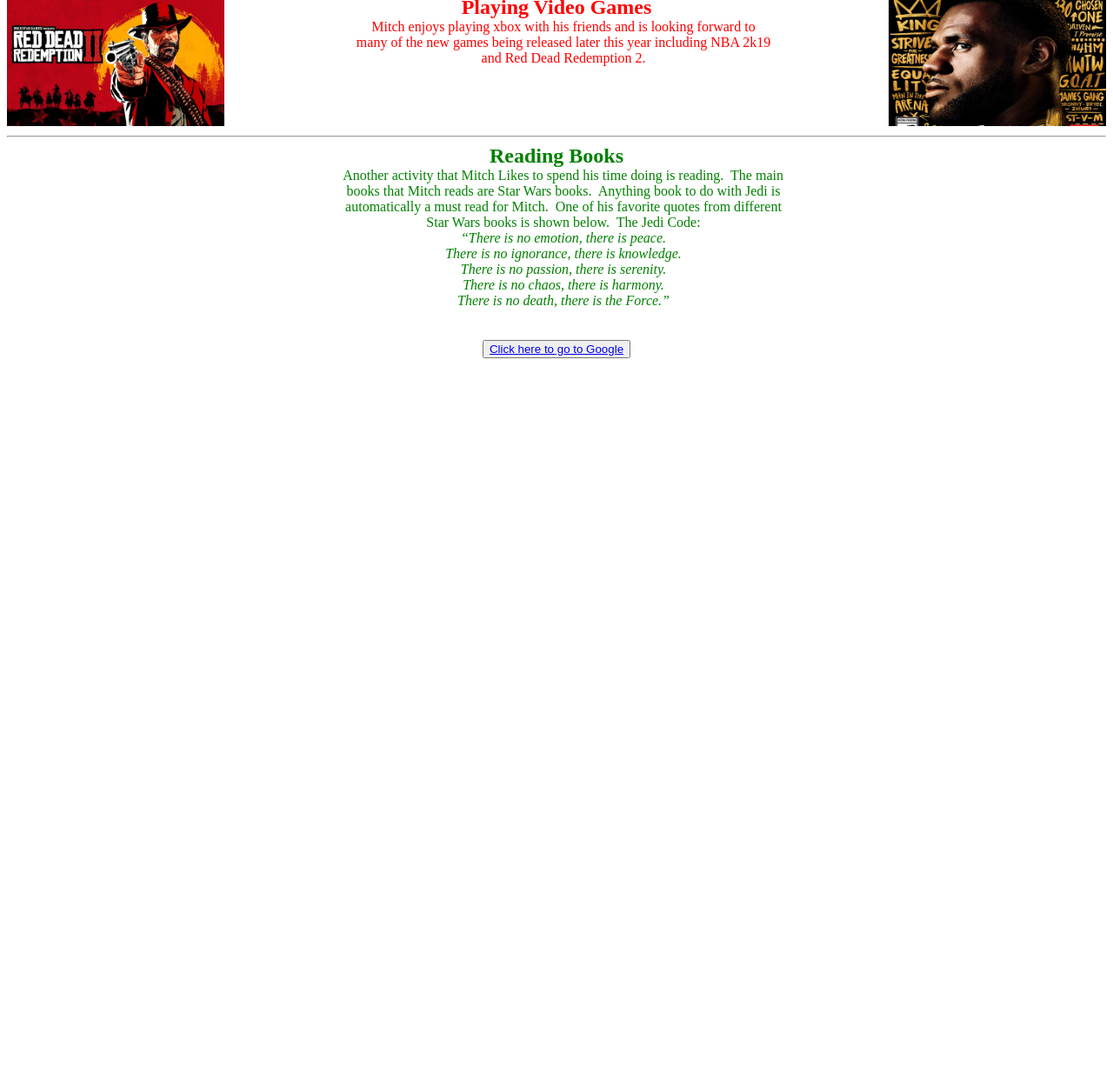
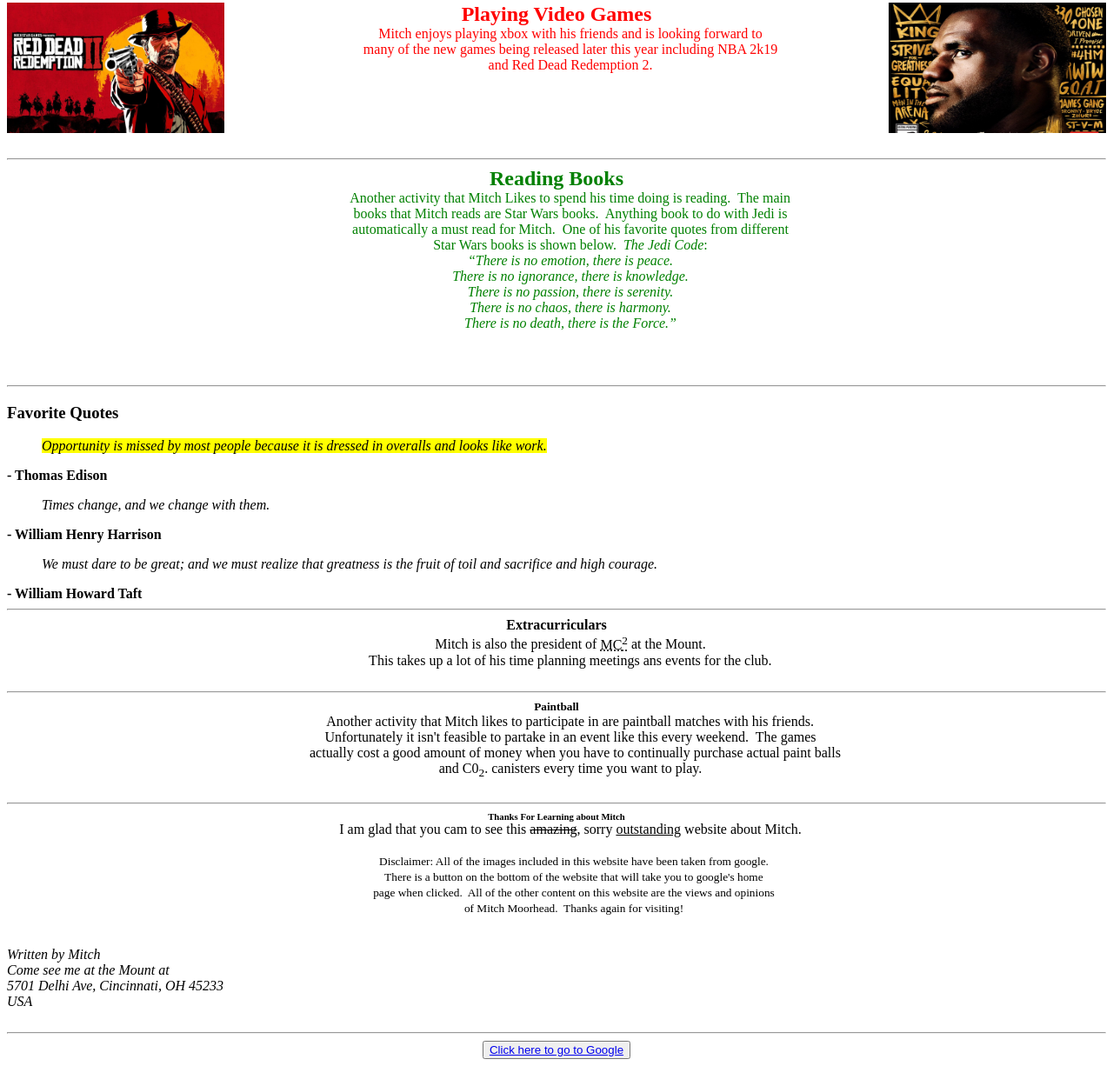
Before and after one commit to Moorhead42/WebFundamentalsHomework1, a plain HTML site: page Moorhead_HWK1/index.html in a window 1280 px wide. Shown: the part 347-1573 px from the top of the page at 87% size. Before the commit the page ends 800 px from the top, so only its background shows below. Drawn offline with Linux system fonts and the light colour scheme.

Commit message:
Finshed Homework and Added all relevant requirements for assignemnt

```diff
--- a/Moorhead_HWK1/css/mystyles.css
+++ b/Moorhead_HWK1/css/mystyles.css
@@ -15,6 +15,21 @@ h2{
     margin: auto auto;
     width:50%;
     color: blue;
+}
+h4{
+     text-align: center;
+     margin: auto auto;
+     width:50%;
+ }
+h5{
+    text-align: center;
+    margin: auto auto;
+    width:50%;
+}
+h6{
+    text-align: center;
+    margin: auto auto;
+    width:50%;
 }
 pre{
     text-align: center;
@@ -52,3 +67,11 @@ button{
 .greenText{
     color: green;
 }
+
+.speaker{
+    text-align: left;
+    width: 100%;
+}
+bdo{
+    color: white;
+}
--- a/Moorhead_HWK1/index.html
+++ b/Moorhead_HWK1/index.html
@@ -6,7 +6,9 @@
     <title>Mitch's Bio</title>
 </head>
 <body>
-<img src="images/msj_UniversityLogo.jpg" alt="MSJ University Logo" class="right"/>
+<!--Introduction Section -->
+<section>
+    <img src="images/msj_UniversityLogo.jpg" alt="MSJ University Logo" class="right" />
     <h1>Who is Mitch Moorhead?</h1>
     <p>
         Mitch is a Senior at <a href="https://www.msj.edu/">Mount Saint Joseph University</a> where he is majoring in Mathematics<br />
@@ -18,8 +20,11 @@
         <li>Playing Video Games</li>
         <li>Reading Books</li>
     </ul>
-<!--Watching Basketball Break -->
+    <br />
     <hr />
+</section>
+<!--Watching Basketball section -->
+<section>
     <img src="images/timberwolvesLogo.png" alt="Timberwolves Logo" class="right"/>
     <img src="images/uclaLogo.png" alt="UCLA Logo" class="left"/>
     <h2 id="basketball">Watching Basketball</h2>
@@ -33,8 +38,10 @@
     <br />
     <br />
     <br />
-<!--Playing Video Games Break -->
     <hr />
+</section>
+<!--Playing Video Games Section -->
+<section>
     <img src="images/nba2k19.jpg" alt="NBA2k19 Cover" class="right"/>
     <img src="images/redDead2.jpg" alt="Red Dead Cover" class="left"/>
     <h2 class="redText">Playing Video Games</h2>
@@ -47,14 +54,16 @@
     <br />
     <br />
     <br />
-<!--Reading Books Break -->
     <hr />
+</section>
+<!--Reading Books Section -->
+<section>
     <h2 class="greenText">Reading Books</h2>
     <pre class="greenText">
         Another activity that Mitch Likes to spend his time doing is reading.  The main
         books that Mitch reads are Star Wars books.  Anything book to do with Jedi is
         automatically a must read for Mitch.  One of his favorite quotes from different
-    Star Wars books is shown below.  The Jedi Code:
+        Star Wars books is shown below.  <cite>The Jedi Code</cite>:
         <q>There is no emotion, there is peace.
         There is no ignorance, there is knowledge.
         There is no passion, there is serenity.
@@ -63,19 +72,60 @@
     </pre>
     <br />
     <br />
+    <hr />
+</section>
+<!-- Favorite Quotes Section  -->
+<section>
+    <h3>Favorite Quotes</h3>
+    <blockquote><em><mark>Opportunity is missed by most people because it is dressed in overalls and looks like work.</mark></em></blockquote>
+    <pre class="speaker"><strong>- Thomas Edison</strong></pre>
+    <blockquote><em>Times change, and we change with them.</em></blockquote>
+    <pre class="speaker"><strong>- William Henry Harrison</strong></pre>
+    <blockquote><em>We must dare to be great; and we must realize that greatness is the fruit of toil and sacrifice and high courage.</em></blockquote>
+    <pre class="speaker"><strong>- William Howard Taft</strong></pre>
+    <hr />
+</section>
+<!-- Extracurriculars Section  -->
+<section>
+    <h4>Extracurriculars</h4>
+    <pre>
+        Mitch is also the president of <abbr title="Math and Computing Club">MC<sup>2</sup></abbr> at the Mount.
+        This takes up a lot of his time planning meetings ans events for the club.
+    </pre>
+    <hr />
+</section>
+<!-- Paintball Section  -->
+<section>
+    <h5>Paintball</h5>
+    <pre>
+        Another activity that Mitch likes to participate in are paintball matches with his friends.
+        Unfortunately it isn't feasible to partake in an event like this every weekend.  The games
+        actually cost a good amount of money when you have to continually purchase actual paint balls
+        and C0<sub>2</sub>. canisters every time you want to play.
+    </pre>
+    <hr />
+</section>
+<!-- Last Requirements Section  -->
+<section>
+    <h6>Thanks For Learning about Mitch</h6>
+    <pre>
+        I am glad that you cam to see this <del>amazing</del>, sorry <ins>outstanding</ins> website about Mitch.
+        <small>
+            Disclaimer: All of the images included in this website have been taken from google.
+            There is a button on the bottom of the website that will take you to google's home
+            page when clicked.  All of the other content on this website are the views and opinions
+            of Mitch Moorhead.  Thanks again for visiting!
+        </small>
+    </pre>
+    <address>
+        Written by Mitch<br>
+        Come see me at the Mount at<br>
+        5701 Delhi Ave, Cincinnati, OH 45233<br>
+        USA
+    </address>
+    <bdo dir="rtl">Secret Message</bdo>
+    <hr />
+</section>
 <button><a href="https://www.google.com/">Click here to go to Google</a></button>
-<!--Add in all the other shit that Dennis said like:
-        block quotes:
-        <em
-        strong
-        mark
-        section
-        all 6 headings
-        sup and super scripts
-        i
-        bold
-        q
-        make sure that everything that you need from the tutorial is included
-        -->
 </body>
 </html>
```
Lines whose indentation alone changed are shown as unchanged.
